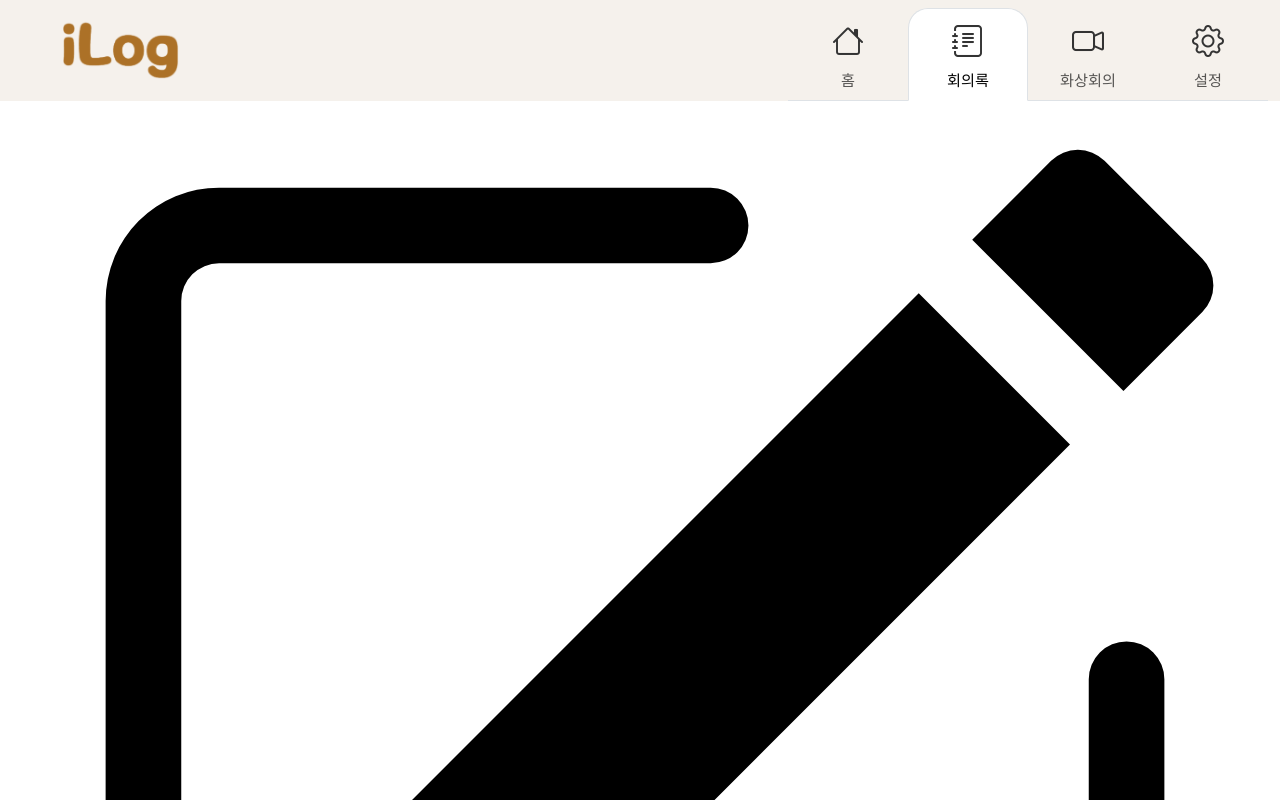
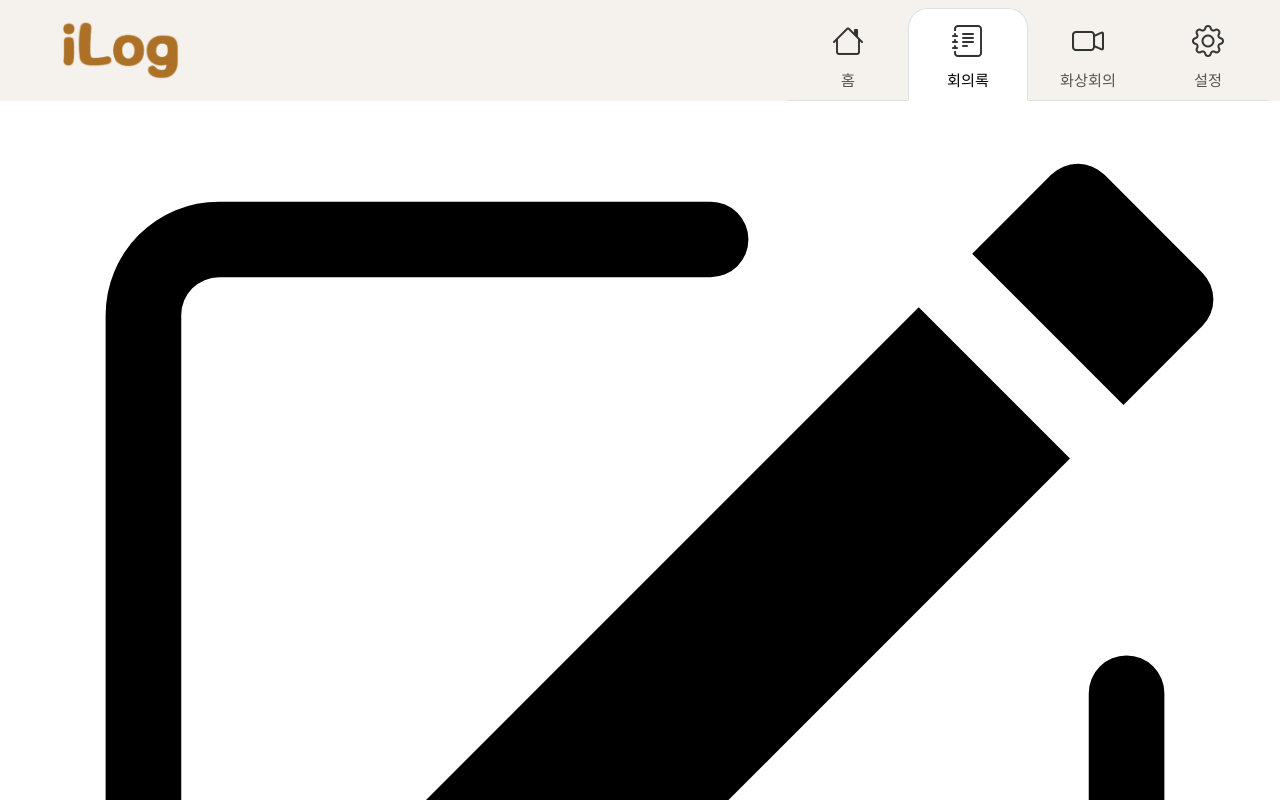
Before and after one commit to suyeon419/iLog, a React (Vite) app in the folder iLog/: page /notes in a window 1280 px wide. Shown: the top 800 px of the page. Built offline with nearby package versions, Linux system fonts and the light colour scheme.

Commit message:
감사합니당

```diff
--- a/iLog/src/pages/Note.jsx
+++ b/iLog/src/pages/Note.jsx
@@ -38,8 +38,8 @@ export default function Note() {
 
     return (
         <>
-            <Container fluid className="pt-3 container-left">
-                <h2 style={{ fontWeight: 'bold', color: '#333' }} className="mb-3 text-center">
+            <Container fluid className="container-left">
+                <h2 style={{ fontWeight: 'bold', color: '#333' }} className="mb-3">
                     <PencilSquare style={{ marginRight: '10px' }} />
                     회의록
                 </h2>
```
